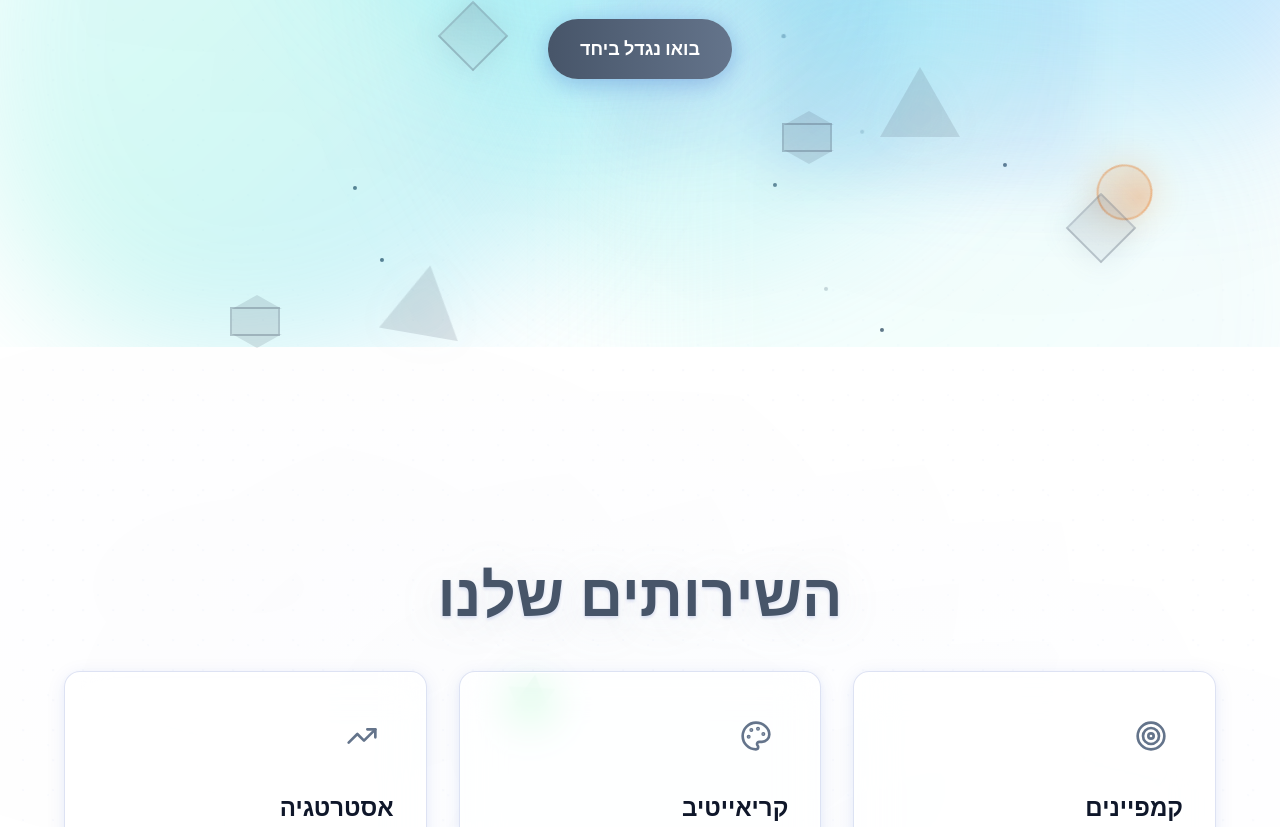
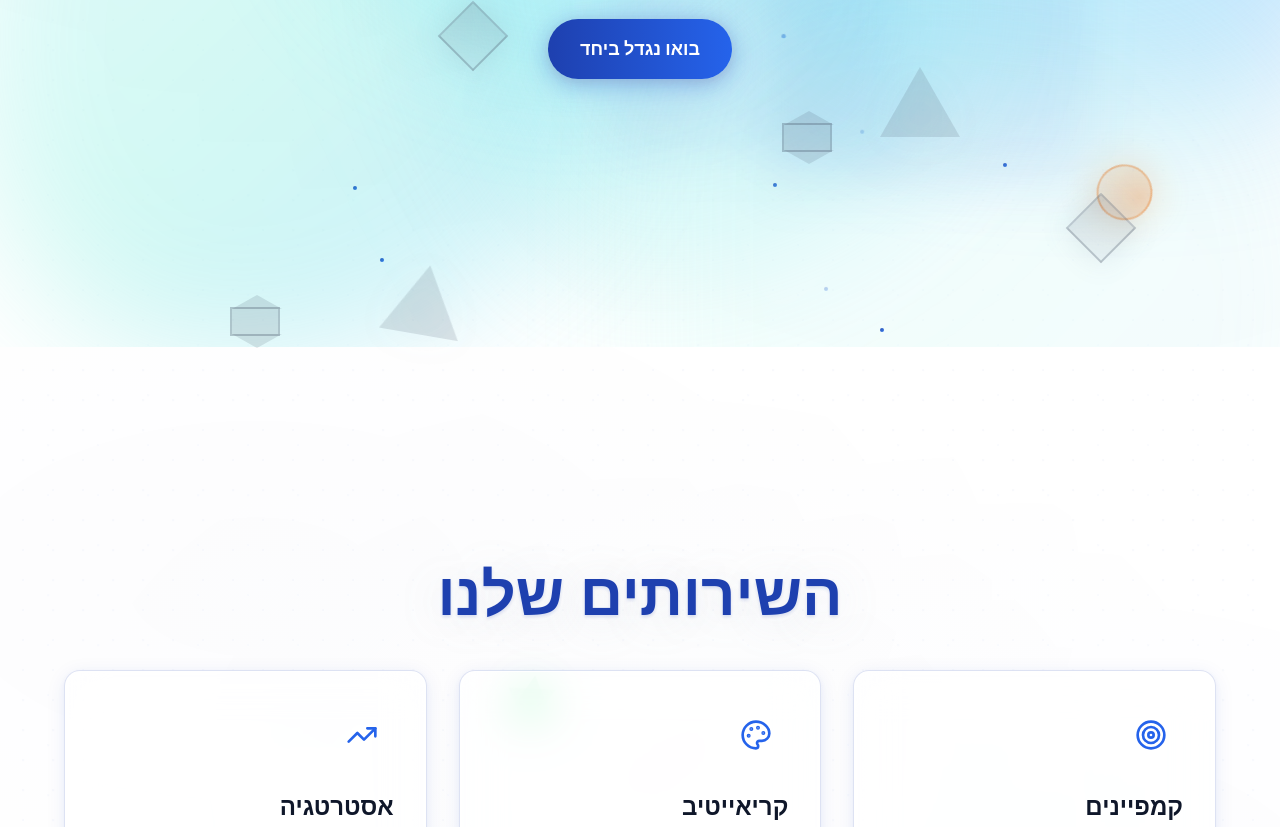
Before and after one commit to omerzilber1403/Scale-It-Landing-Page, a Next.js app: page / in a window 1280 px wide. Shown: the part 453-1280 px from the top of the page. Built offline with nearby package versions, Linux system fonts and the light colour scheme.

Commit message:
FINAL PERFECT - Bold blue primary + gray text + subtle orange accents

```diff
--- a/app/globals.css
+++ b/app/globals.css
@@ -3,17 +3,19 @@
 @tailwind utilities;
 
 :root {
-  /* 💙 TECH BLUE - Muted Professional */
+  /* 💙 FINAL PERFECT - Bold Blue with Gray & Subtle Orange */
   --bg: #ffffff;
   --bg-secondary: #f8fafc;
   --fg: #0f172a;
   --fg-muted: #64748b;
-  --neon: #475569;
-  --neon-2: #64748b;
-  --accent: #94a3b8;
-  --electric: #cbd5e1;
-  --mint: #e2e8f0;
-  --border: rgba(71, 85, 105, 0.12);
+  --neon: #1e40af;
+  --neon-2: #2563eb;
+  --accent: #3b82f6;
+  --electric: #60a5fa;
+  --mint: #93c5fd;
+  --orange-accent: #fb923c;
+  --orange-subtle: #fed7aa;
+  --border: rgba(30, 64, 175, 0.12);
 
   /* Font stacks */
   --font-display: 'Space Grotesk', 'Heebo', system-ui, sans-serif;
@@ -55,30 +57,34 @@ body {
   position: relative;
 }
 
-/* 💙 Tech Glass Effect */
+/* 💙 Perfect Glass Effect with Subtle Orange */
 .glass {
-  background: rgba(255, 255, 255, 0.7);
+  background: rgba(255, 255, 255, 0.75);
   backdrop-filter: blur(20px) saturate(180%);
   -webkit-backdrop-filter: blur(20px) saturate(180%);
   border: 1px solid rgba(30, 64, 175, 0.15);
+  border-bottom: 2px solid rgba(251, 146, 60, 0.08);
   box-shadow:
     0 4px 20px 0 rgba(30, 64, 175, 0.08),
     0 2px 10px 0 rgba(37, 99, 235, 0.05),
+    0 1px 3px 0 rgba(251, 146, 60, 0.03),
     inset 0 1px 0 0 rgba(255, 255, 255, 0.9);
 }
 
-/* 💙 Tech Blue Glow Effects */
+/* 💙 Perfect Blue Glow with Orange Hint */
 .neon-glow {
   box-shadow:
-    0 4px 20px rgba(30, 64, 175, 0.2),
-    0 8px 35px rgba(37, 99, 235, 0.15);
+    0 4px 20px rgba(30, 64, 175, 0.25),
+    0 8px 35px rgba(37, 99, 235, 0.18),
+    0 2px 10px rgba(251, 146, 60, 0.08);
   animation: tech-pulse 3.5s ease-in-out infinite;
 }
 
 .neon-glow-subtle {
   box-shadow:
-    0 2px 12px rgba(30, 64, 175, 0.12),
-    0 4px 20px rgba(37, 99, 235, 0.08);
+    0 2px 12px rgba(30, 64, 175, 0.15),
+    0 4px 20px rgba(37, 99, 235, 0.1),
+    0 1px 6px rgba(251, 146, 60, 0.05);
 }
 
 .neon-text-glow {
@@ -92,13 +98,15 @@ body {
 @keyframes tech-pulse {
   0%, 100% {
     box-shadow:
-      0 4px 20px rgba(30, 64, 175, 0.2),
-      0 8px 35px rgba(37, 99, 235, 0.15);
+      0 4px 20px rgba(30, 64, 175, 0.25),
+      0 8px 35px rgba(37, 99, 235, 0.18),
+      0 2px 10px rgba(251, 146, 60, 0.08);
   }
   50% {
     box-shadow:
-      0 6px 25px rgba(30, 64, 175, 0.28),
-      0 12px 45px rgba(37, 99, 235, 0.22);
+      0 6px 25px rgba(30, 64, 175, 0.32),
+      0 12px 45px rgba(37, 99, 235, 0.25),
+      0 3px 15px rgba(251, 146, 60, 0.12);
   }
 }
 
@@ -117,18 +125,19 @@ body {
   }
 }
 
-/* 💙 Tech Grid Pattern */
+/* 💙 Perfect Grid Pattern with Orange Hints */
 .grid-bg {
   background-image:
     /* Dots pattern */
-    radial-gradient(circle, rgba(30, 64, 175, 0.08) 1px, transparent 1px),
-    radial-gradient(circle, rgba(37, 99, 235, 0.06) 1px, transparent 1px),
+    radial-gradient(circle, rgba(30, 64, 175, 0.09) 1px, transparent 1px),
+    radial-gradient(circle, rgba(37, 99, 235, 0.07) 1px, transparent 1px),
+    radial-gradient(circle, rgba(251, 146, 60, 0.03) 0.5px, transparent 0.5px),
     /* Tech gradients */
-    radial-gradient(ellipse at 20% 30%, rgba(30, 64, 175, 0.03) 0%, transparent 60%),
-    radial-gradient(ellipse at 80% 70%, rgba(37, 99, 235, 0.03) 0%, transparent 60%),
-    radial-gradient(ellipse at 50% 50%, rgba(59, 130, 246, 0.02) 0%, transparent 70%);
-  background-size: 30px 30px, 50px 50px, 100% 100%, 100% 100%, 100% 100%;
-  background-position: 0 0, 15px 15px, center, center, center;
+    radial-gradient(ellipse at 20% 30%, rgba(30, 64, 175, 0.04) 0%, transparent 60%),
+    radial-gradient(ellipse at 80% 70%, rgba(37, 99, 235, 0.04) 0%, transparent 60%),
+    radial-gradient(ellipse at 50% 50%, rgba(251, 146, 60, 0.02) 0%, transparent 70%);
+  background-size: 30px 30px, 50px 50px, 80px 80px, 100% 100%, 100% 100%, 100% 100%;
+  background-position: 0 0, 15px 15px, 40px 40px, center, center, center;
   animation: ocean-flow 30s ease-in-out infinite;
 }
 
@@ -178,12 +187,16 @@ body {
   background: linear-gradient(180deg, #1e40af, #2563eb, #3b82f6);
   border-radius: 10px;
   border: 2px solid var(--bg);
-  box-shadow: 0 0 10px rgba(30, 64, 175, 0.3);
+  box-shadow:
+    0 0 10px rgba(30, 64, 175, 0.35),
+    0 0 5px rgba(251, 146, 60, 0.1);
 }
 
 ::-webkit-scrollbar-thumb:hover {
   background: linear-gradient(180deg, #2563eb, #3b82f6, #60a5fa);
-  box-shadow: 0 0 15px rgba(30, 64, 175, 0.5);
+  box-shadow:
+    0 0 15px rgba(30, 64, 175, 0.5),
+    0 0 8px rgba(251, 146, 60, 0.15);
 }
 
 /* Loading animation for images */
@@ -226,9 +239,10 @@ body {
 .hover-lift:hover {
   transform: translateY(-6px) scale(1.01);
   box-shadow:
-    0 20px 40px -12px rgba(30, 64, 175, 0.18),
-    0 12px 24px -8px rgba(37, 99, 235, 0.12),
-    0 0 30px rgba(59, 130, 246, 0.1);
+    0 20px 40px -12px rgba(30, 64, 175, 0.2),
+    0 12px 24px -8px rgba(37, 99, 235, 0.14),
+    0 0 30px rgba(59, 130, 246, 0.12),
+    0 4px 15px rgba(251, 146, 60, 0.06);
 }
 
 /* Floating animation */
```
